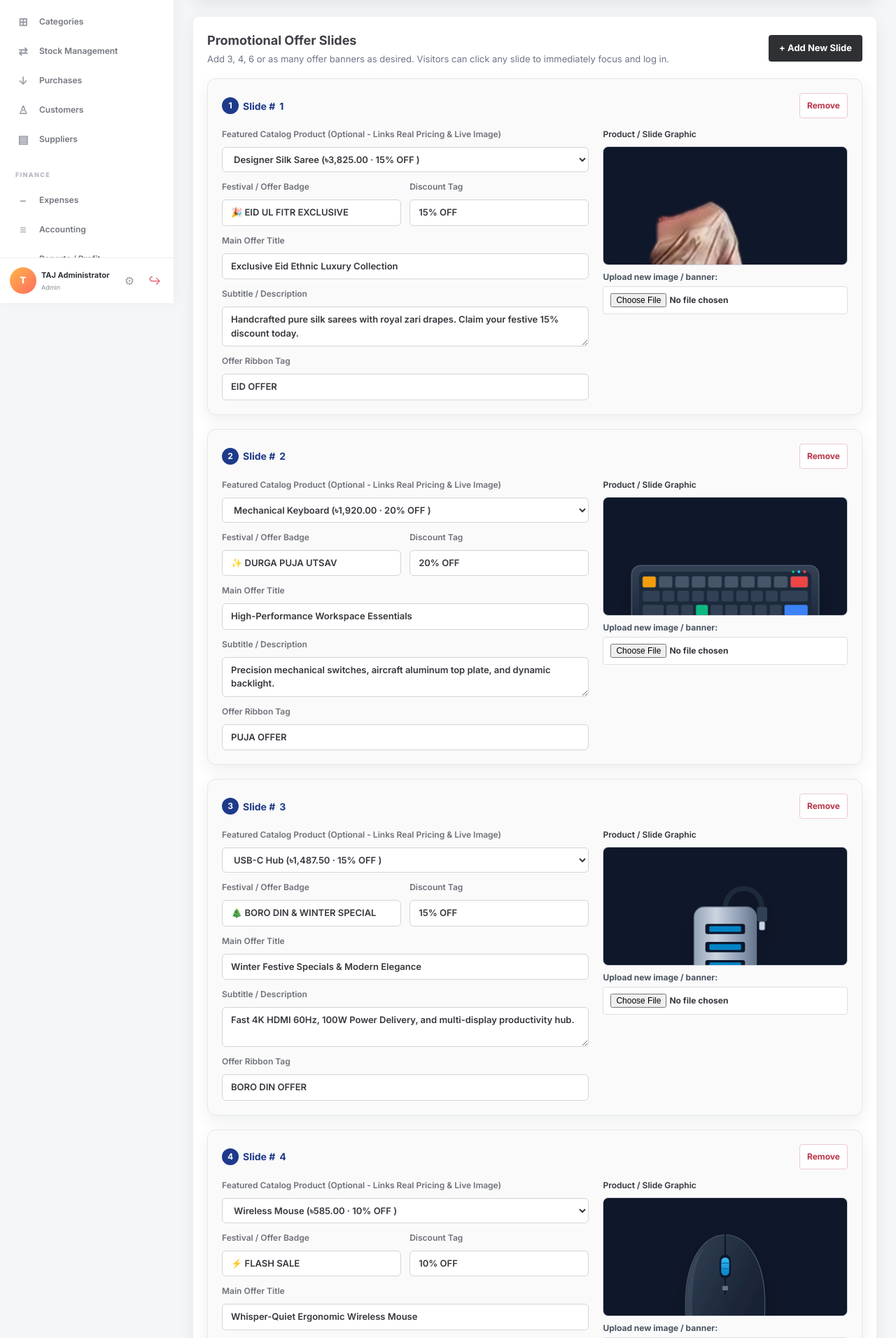
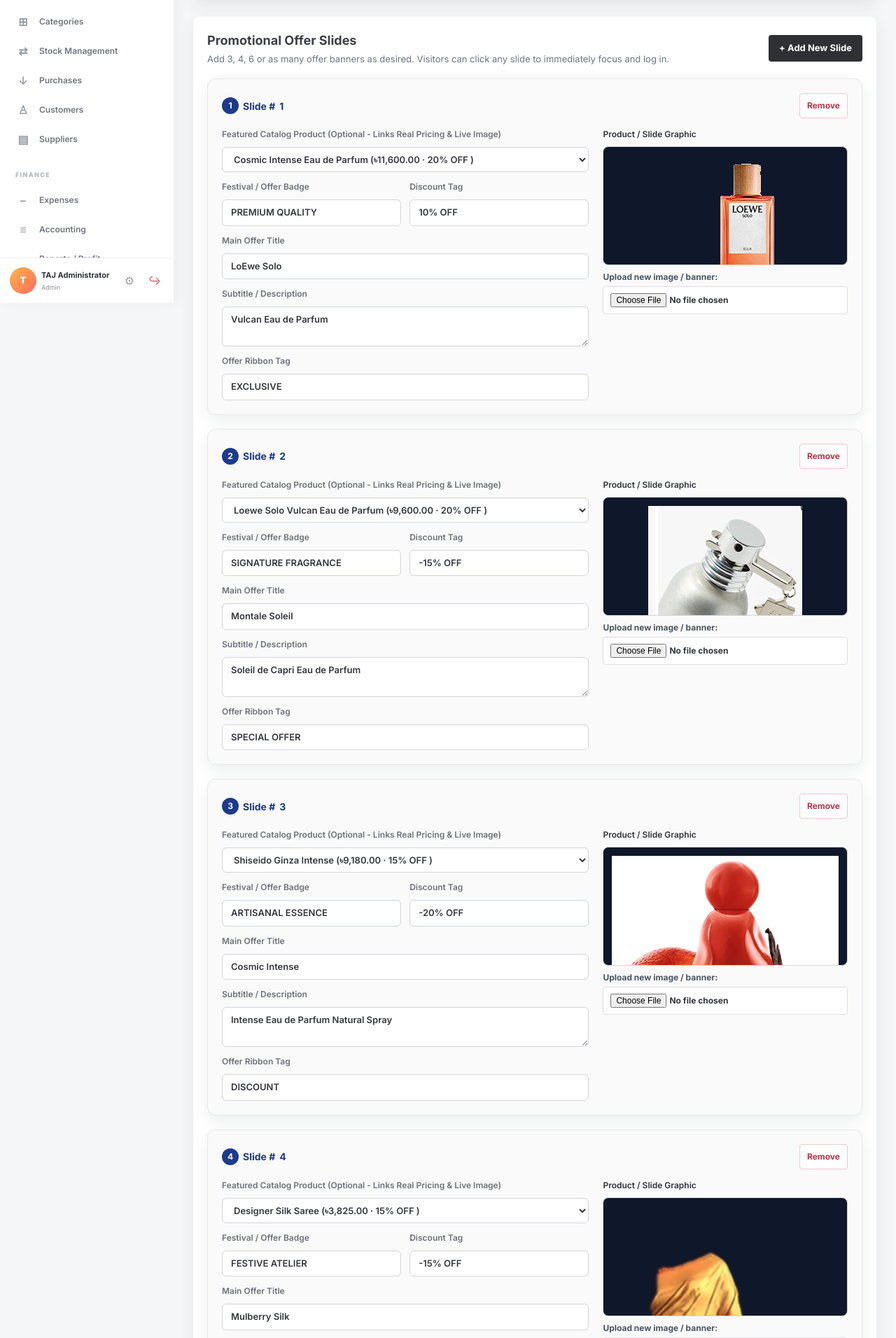
Before and after one commit to Taj22-47271-1/TAJ_Limited_ERP_System, a Laravel app: page /admin/login-offers in a window 1280 px wide. Shown: the part 367-2279 px from the top of the page at 70% size. Run offline with Laravel 12, Linux system fonts and the light colour scheme; a user stored in the database is signed in; data comes from the database, SQL or seed files in the repository; data that the repository does not hold is empty.

Commit message:
feat(login): dynamically display promotional carousel slides directly from admin Login Offers & Promo Slider settings

```diff
--- a/app/Models/Setting.php
+++ b/app/Models/Setting.php
@@ -31,59 +31,59 @@ class Setting extends Model
             'slides' => [
                 [
                     'id' => 1,
-                    'product_sku' => 'SAREE-009',
-                    'product_name' => 'Designer Silk Saree (Luxury Atelier)',
-                    'original_price' => 4500.00,
-                    'discount_price' => 3825.00,
-                    'discount_percent' => 15,
-                    'badge' => '🎉 EID UL FITR EXCLUSIVE',
-                    'discount' => '15% OFF',
-                    'title' => 'Exclusive Eid Ethnic Luxury Collection',
-                    'subtitle' => 'Handcrafted pure silk sarees with royal zari drapes. Claim your festive 15% discount today.',
-                    'image' => 'assets/images/products/designer-saree-rose.png',
-                    'tag' => 'EID OFFER',
+                    'product_sku' => 'PERF-001',
+                    'product_name' => 'LoEwe Solo Vulcan Eau de Parfum',
+                    'original_price' => 9500.00,
+                    'discount_price' => 8550.00,
+                    'discount_percent' => 10,
+                    'badge' => 'PREMIUM QUALITY',
+                    'discount' => '10% OFF',
+                    'title' => 'LoEwe Solo',
+                    'subtitle' => 'Vulcan Eau de Parfum',
+                    'image' => 'assets/images/behance/product_loewe_solo.png',
+                    'tag' => 'EXCLUSIVE',
                 ],
                 [
                     'id' => 2,
-                    'product_sku' => 'KB-002',
-                    'product_name' => 'Pro Tactile Mechanical Keyboard',
-                    'original_price' => 2400.00,
-                    'discount_price' => 1920.00,
-                    'discount_percent' => 20,
-                    'badge' => '✨ DURGA PUJA UTSAV',
-                    'discount' => '20% OFF',
-                    'title' => 'High-Performance Workspace Essentials',
-                    'subtitle' => 'Precision mechanical switches, aircraft aluminum top plate, and dynamic backlight.',
-                    'image' => 'assets/images/products/mechanical-keyboard.svg',
-                    'tag' => 'PUJA OFFER',
+                    'product_sku' => 'PERF-002',
+                    'product_name' => 'Montale Soleil de Capri',
+                    'original_price' => 9500.00,
+                    'discount_price' => 8075.00,
+                    'discount_percent' => 15,
+                    'badge' => 'SIGNATURE FRAGRANCE',
+                    'discount' => '-15% OFF',
+                    'title' => 'Montale Soleil',
+                    'subtitle' => 'Soleil de Capri Eau de Parfum',
+                    'image' => 'assets/images/behance/product_montale_soleil.png',
+                    'tag' => 'SPECIAL OFFER',
                 ],
                 [
                     'id' => 3,
-                    'product_sku' => 'HUB-003',
-                    'product_name' => 'Ultra-Fast 7-in-1 USB-C Power Hub',
-                    'original_price' => 1750.00,
-                    'discount_price' => 1487.50,
-                    'discount_percent' => 15,
-                    'badge' => '🎄 BORO DIN & WINTER SPECIAL',
-                    'discount' => '15% OFF',
-                    'title' => 'Winter Festive Specials & Modern Elegance',
-                    'subtitle' => 'Fast 4K HDMI 60Hz, 100W Power Delivery, and multi-display productivity hub.',
-                    'image' => 'assets/images/products/usb-c-hub.svg',
-                    'tag' => 'BORO DIN OFFER',
+                    'product_sku' => 'PERF-003',
+                    'product_name' => 'Cosmic Intense Eau de Parfum',
+                    'original_price' => 8500.00,
+                    'discount_price' => 6800.00,
+                    'discount_percent' => 20,
+                    'badge' => 'ARTISANAL ESSENCE',
+                    'discount' => '-20% OFF',
+                    'title' => 'Cosmic Intense',
+                    'subtitle' => 'Intense Eau de Parfum Natural Spray',
+                    'image' => 'assets/images/behance/perfume_hero_bottle.png',
+                    'tag' => 'DISCOUNT',
                 ],
                 [
                     'id' => 4,
-                    'product_sku' => 'WM-001',
-                    'product_name' => 'Ergonomic Precision Wireless Mouse',
-                    'original_price' => 650.00,
-                    'discount_price' => 585.00,
-                    'discount_percent' => 10,
-                    'badge' => '⚡ FLASH SALE',
-                    'discount' => '10% OFF',
-                    'title' => 'Whisper-Quiet Ergonomic Wireless Mouse',
-                    'subtitle' => 'Dual Bluetooth + 2.4GHz wireless connectivity with 18-month battery life.',
-                    'image' => 'assets/images/products/wireless-mouse.svg',
-                    'tag' => 'FLASH SALE',
+                    'product_sku' => 'SAREE-009',
+                    'product_name' => 'Designer Silk Saree (Luxury Atelier)',
+                    'original_price' => 12500.00,
+                    'discount_price' => 10625.00,
+                    'discount_percent' => 15,
+                    'badge' => 'FESTIVE ATELIER',
+                    'discount' => '-15% OFF',
+                    'title' => 'Mulberry Silk',
+                    'subtitle' => 'Handcrafted Golden Zari Designer Weave',
+                    'image' => 'assets/images/products/designer-saree-gold.png',
+                    'tag' => 'EXCLUSIVE',
                 ],
             ],
         ];
@@ -93,7 +93,20 @@ class Setting extends Model
     {
         $defaults = self::defaultLoginOffers();
         $stored = $this->login_offers ?? [];
-        $merged = array_replace_recursive($defaults, $stored);
+
+        if (!empty($stored) && is_array($stored)) {
+            $slides = (!empty($stored['slides']) && is_array($stored['slides']))
+                ? array_values($stored['slides'])
+                : $defaults['slides'];
+
+            $merged = [
+                'enabled' => array_key_exists('enabled', $stored) ? (bool)$stored['enabled'] : ($defaults['enabled'] ?? true),
+                'interval_seconds' => !empty($stored['interval_seconds']) ? (int)$stored['interval_seconds'] : ($defaults['interval_seconds'] ?? 4),
+                'slides' => $slides,
+            ];
+        } else {
+            $merged = $defaults;
+        }
 
         // Enrich slides with live product pricing if available
         if (! empty($merged['slides']) && is_array($merged['slides'])) {
--- a/app/Providers/AppServiceProvider.php
+++ b/app/Providers/AppServiceProvider.php
@@ -30,6 +30,10 @@ class AppServiceProvider extends ServiceProvider
 
         // Share company settings with all Blade views (zero-latency in-memory memoization)
         View::composer('*', function ($view): void {
+            if ($view->offsetExists('companySettings')) {
+                return;
+            }
+
             static $cachedSettings = null;
             if ($cachedSettings !== null) {
                 $view->with('companySettings', $cachedSettings);
```
Also changed, not shown: resources/views/auth/login.blade.php (+78 -104 lines), public/assets/images/behance/product_loewe_solo.png.
